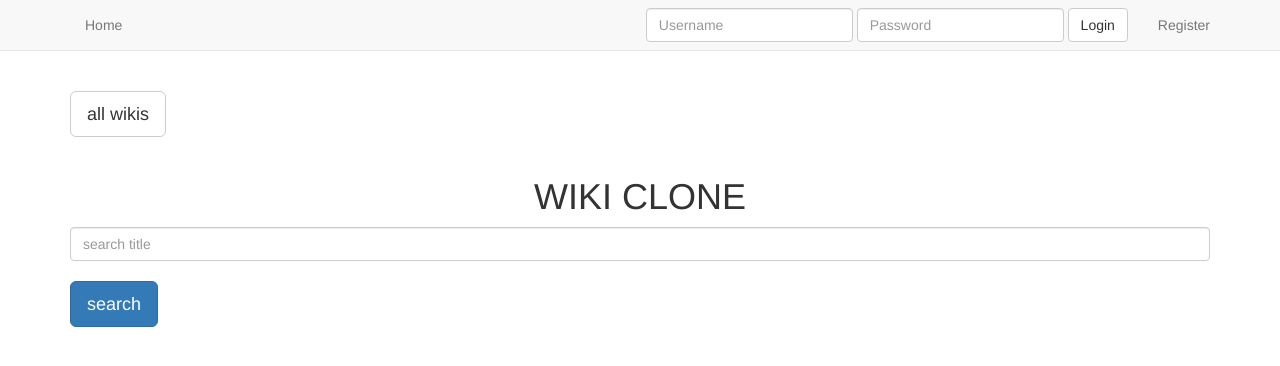
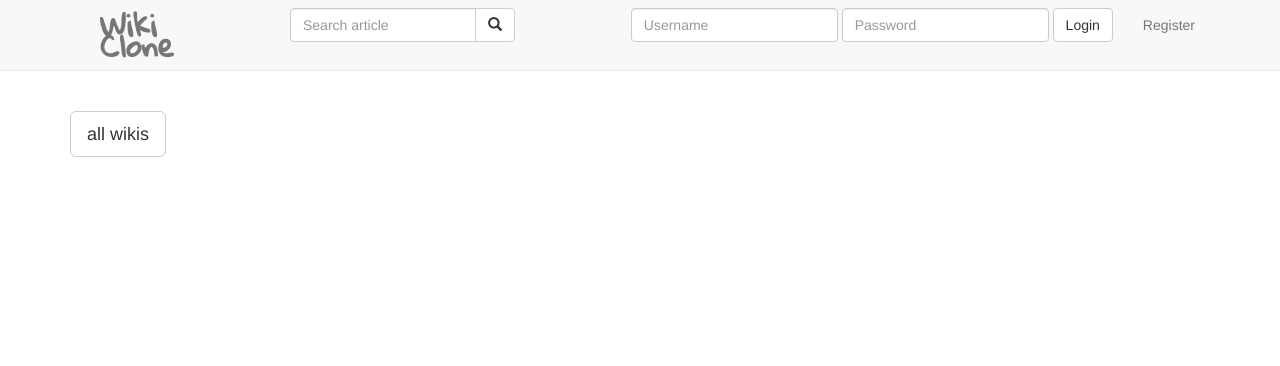
Before and after one commit to jobm/WIKI-LITE, a Django app: template templates/home.html in a window 1280 px wide. Shown: the top 366 px of the page. Run offline with Django 3.2, Linux system fonts and the light colour scheme; the template is opened without the code that fills it, so the values that code supplies are empty; some libraries are stand-ins or nearby versions.

Commit message:
navbar styled

```diff
--- a/assets/css/custom.css
+++ b/assets/css/custom.css
@@ -1,3 +1,9 @@
+/*nav-bar styling*/
+.logo_name{
+	font-family: 'Gloria Hallelujah', cursive;
+	font-weight: bolder;
+	font-size: 30px;
+}
 .text-align-center {
 	text-align: center;
 }
--- a/authentication/urls.py
+++ b/authentication/urls.py
@@ -4,8 +4,6 @@ from django.conf.urls.static import static
 from authentication import views
 
 urlpatterns = [
-    url(r'contact/$', views.contact, name='contact'),
-    url(r'about/$', views.about, name='about'),
     url(r'accounts/', include('registration.backends.default.urls')),
 ]
 
--- a/templates/Layout.html
+++ b/templates/Layout.html
@@ -2,13 +2,8 @@
 <!DOCTYPE html>
 <html lang="en">
 <head>
-    <meta charset="UTF-8">
-    <title>Wiki</title>
-    <link href='https://fonts.googleapis.com/css?family=Raleway' rel='stylesheet' type='text/css'>
-    <link rel="stylesheet" href="{% static 'css/custom.css' %}">
-    <link rel="stylesheet" href="{% static 'bootstrap3/css/bootstrap.css' %}">
-    <link rel="stylesheet" href="//code.jquery.com/ui/1.11.4/themes/smoothness/jquery-ui.css">
-    <link href="https://maxcdn.bootstrapcdn.com/font-awesome/4.5.0/css/font-awesome.min.css" rel="stylesheet">
+{% include 'head_css.html' %}
+
 </head>
 <body>
 
--- a/templates/head_css.html
+++ b/templates/head_css.html
@@ -1,21 +1,13 @@
 
 {% load staticfiles %}
-    <!-- Bootstrap core CSS -->
-    <!-- <link href="../../dist/css/bootstrap.min.css" rel="stylesheet"> -->
-    <link rel="stylesheet" href="//maxcdn.bootstrapcdn.com/font-awesome/4.3.0/css/font-awesome.min.css">
-    <link href="{% static 'css/bootstrap.min.css' %}" rel="stylesheet">
-    <!-- <img src="{% static "my_app/myexample.jpg" %}" alt="My image"/> -->
-    <!-- Custom styles for this template -->
-    <!-- <link href="navbar-static-top.css" rel="stylesheet"> -->
-    <link href="{% static 'css/navbar-static-top.css' %}" rel="stylesheet">
-     <link href="{% static 'css/custom.css' %}" rel="stylesheet">
+{% block head%}
+<meta charset="UTF-8">
+<title>Wiki</title>
+<link href='https://fonts.googleapis.com/css?family=Gloria+Hallelujah' rel='stylesheet' type='text/css'>
+<link href='https://fonts.googleapis.com/css?family=Raleway' rel='stylesheet' type='text/css'>
+<link rel="stylesheet" href="{% static 'css/custom.css' %}">
+<link rel="stylesheet" href="{% static 'bootstrap3/css/bootstrap.css' %}">
+<link rel="stylesheet" href="//code.jquery.com/ui/1.11.4/themes/smoothness/jquery-ui.css">
+<link href="https://maxcdn.bootstrapcdn.com/font-awesome/4.5.0/css/font-awesome.min.css" rel="stylesheet">
 
-    <!-- Just for debugging purposes. Don't actually copy these 2 lines! -->
-    <!--[if lt IE 9]><script src="../../assets/js/ie8-responsive-file-warning.js"></script><![endif]
-    <script src="../../assets/js/ie-emulation-modes-warning.js"></script>
-    -->
-    <!-- HTML5 shim and Respond.js for IE8 support of HTML5 elements and media queries -->
-    <!--[if lt IE 9]>
-      <script src="https://oss.maxcdn.com/html5shiv/3.7.2/html5shiv.min.js"></script>
-      <script src="https://oss.maxcdn.com/respond/1.4.2/respond.min.js"></script>
-    <![endif]-->
+{% endblock%}
--- a/templates/home.html
+++ b/templates/home.html
@@ -5,13 +5,9 @@
   <a href="{% url "wikis:wikis" %}" class="btn btn-default btn-lg">all wikis</a>
 </div>
 <br>
-<h1 class="text-center">WIKI CLONE</h1>
+
 <div class="container">
-  <form class="form" action="/search/" method='GET'>
-    <input class="form-control" name='q' type="text" placeholder="search title" value="{{ request.GET.q }}">
-    <br>
-    <button type="submit" class="btn btn-primary btn-lg">search</button>
-  </form>
+
 </div>
 <br>
 {% endblock %}
--- a/templates/navbar.html
+++ b/templates/navbar.html
@@ -1,23 +1,34 @@
-   {% load staticfiles %}
+{% include 'head_css.html' %}
 
    <!-- Static navbar -->
     <nav class="navbar navbar-default navbar-static-top">
       <div class="container">
-        <div class="navbar-header">
-          <button type="button" class="navbar-toggle collapsed" data-toggle="collapse" data-target="#navbar" aria-expanded="false" aria-controls="navbar">
-            <span class="sr-only">Toggle navigation</span>
-            <span class="icon-bar"></span>
-            <span class="icon-bar"></span>
-            <span class="icon-bar"></span>
-          </button>
+      <div id="navbar" class="navbar-collapse collapse">
 
-        </div>
-        <div id="navbar" class="navbar-collapse collapse">
+        <div class="col-sm-2 col-md-2">
           <ul class="nav navbar-nav">
-            <li><a href="/">Home</a></li>
+            <li><a class="logo_name" href="/">Wiki Clone</a></li>
           </ul>
 
+          <!-- search function -->
+          <!-- <form class="form" action="/search/" method='GET'>
+            <input class="form-control" name='q' type="text" placeholder="search title" value="{{ request.GET.q }}">
+            <br>
+            <button type="submit" class="btn btn-primary">search</button>
+          </form> -->
+        </div>
+          <div class="col-sm-3 col-md-3">
+          <form class="navbar-form form" action="/search/" method='GET' role="search">
+      		<div class="input-group">
+      			<input type="text" class="form-control" placeholder="Search article" name='q' type="text" value="{{ request.GET.q }}">
+      			<div class="input-group-btn">
+      				<button class="btn btn-default" type="submit"><i class="glyphicon glyphicon-search"></i></button>
+      			</div>
+      		</div>
+		      </form>
+        </div>
 
+        <div class="col-sm-7 col-md-7 ">
           <ul class="nav navbar-nav navbar-right">
           {% if request.user.is_authenticated %}
             <li><a href="/auth/accounts/logout/">Logout</a></li>
@@ -27,7 +38,7 @@
           </ul>
 
           {% if not request.user.is_authenticated and not "/auth/accounts/login/" in request.get_full_path %}
-            <form class='navbar-form navbar-right' method='POST' action="/auth/accounts/login/">{% csrf_token %}
+          <form class='navbar-form navbar-right' method='POST' action="/auth/accounts/login/">{% csrf_token %}
               <div class='form-group'>
                   <input type='text' class='form-control' name='username' placeholder='Username' />
               </div>
@@ -37,7 +48,7 @@
               <button type='submit' class='btn btn-default'>Login</button>
           </form>
           {% endif %}
-
+        </div>
 
         </div><!--/.nav-collapse -->
       </div>
```
Also changed, not shown: authentication/forms.py (+0 -28 lines), authentication/views.py (+0 -42 lines), 3 other files.
